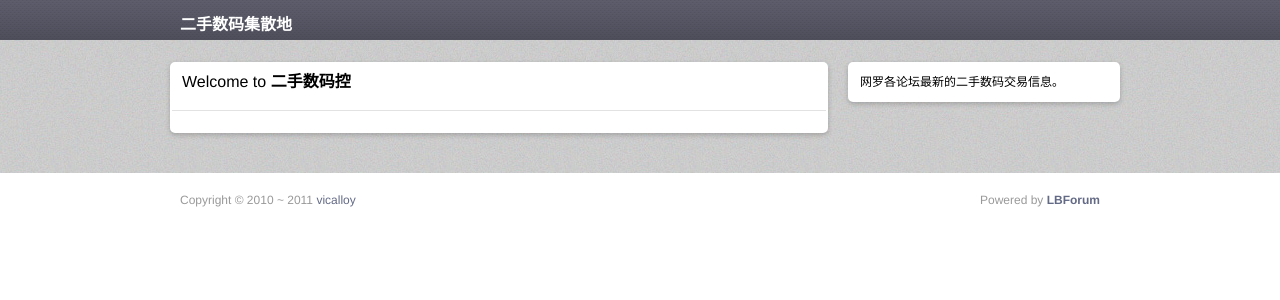
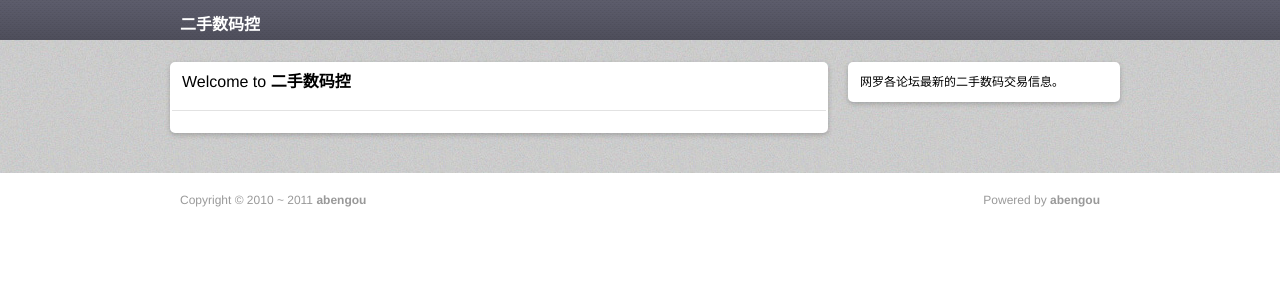
Before and after one commit to vicalloy/scnews, a Django app: template scnews_site/templates/scnews/index.html in a window 1280 px wide. Shown: the top 300 px of the page. Run offline with Django 3.2, Linux system fonts and the light colour scheme; the template is opened without the code that fills it, so the values that code supplies are empty; parts of the project's set-up code (start-up, migrations or seed data) failed here and were passed over.

Commit message:
* some fix.

```diff
--- a/scnews_site/templates/scnews/base.html
+++ b/scnews_site/templates/scnews/base.html
@@ -8,7 +8,7 @@
 		<title>
 			{% block title %}
 			{% block sub_title %}{% endblock %}
-			二手数码集散地 手机,ipad,iphone,andorid
+			二手数码控 手机,ipad,iphone,andorid
 			{% endblock %}
 		</title>
 		<meta http-equiv="Content-Type" content="text/html; charset=utf-8" />
--- a/scnews_site/templates/scnews/inc_header.html
+++ b/scnews_site/templates/scnews/inc_header.html
@@ -1,7 +1,7 @@
 {% load i18n %}
 <div id="Top">
     <div id="TopMain">
-        <p id="title"><a href="{% url scnews_index %}">二手数码集散地</a></p>
+        <p id="title"><a href="{% url scnews_index %}">二手数码控</a></p>
         <div id="Navigation">
             <ul>
                 {% include 'scnews/plugins/inc_header_left_links.html' %}
--- a/scnews_site/templates/scnews/plugins/inc_footer.html
+++ b/scnews_site/templates/scnews/plugins/inc_footer.html
@@ -1,9 +1,9 @@
 {% load i18n %}
 <div id="Bottom">
     <div id="BottomMain">
-        <span class="fade">Copyright &copy; 2010 ~ 2011 <a href="http://vik.haoluobo.com/blog/">vicalloy</a></span>
+        <span class="fade">Copyright &copy; 2010 ~ 2011 <b>abengou</b></span>
         <div class="fr" style="float:right;color: #999999;">
-            Powered by <strong><a href="http://code.google.com/p/lbforum/">LBForum</a></strong>
+            Powered by <strong><b>abengou</b></strong>
         </div>
     </div>
 </div>
```
Also changed, not shown: scnews_site/scnews/management/commands/crawl.py (+4 -3 lines).
